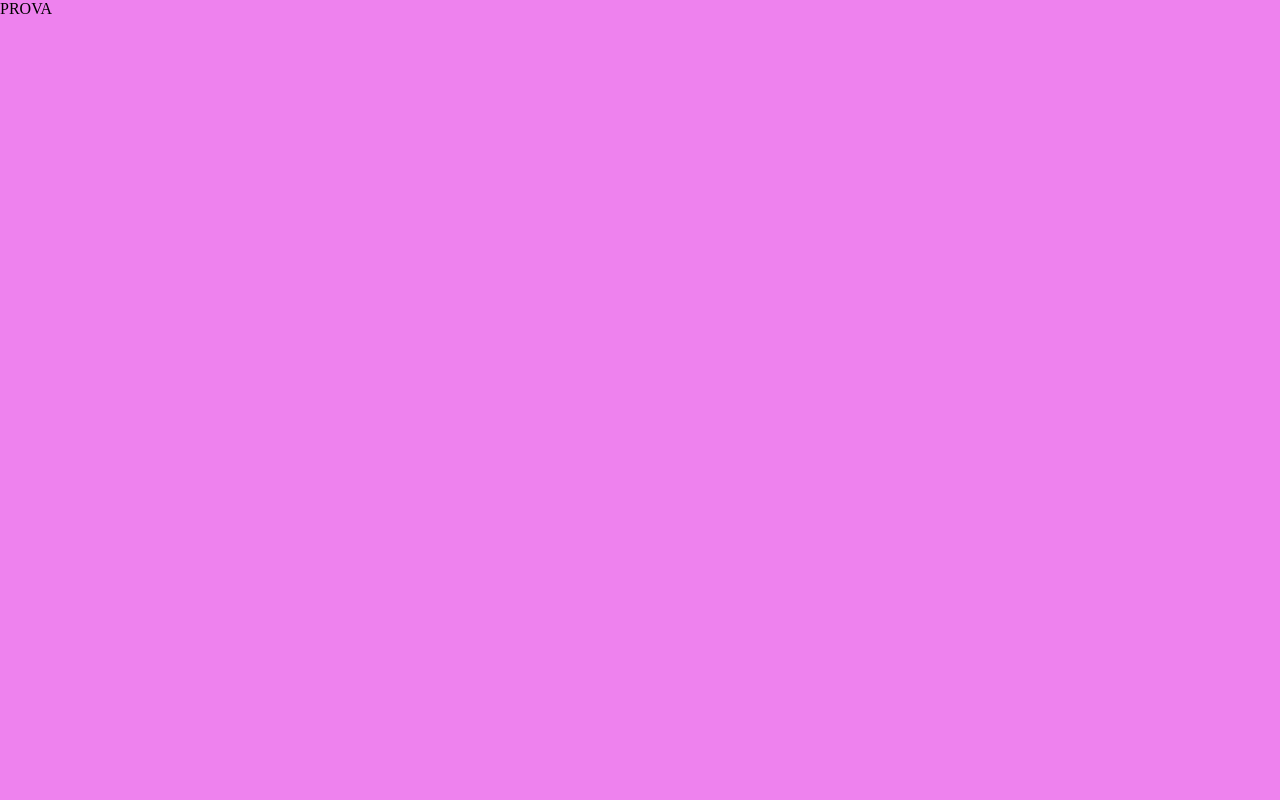
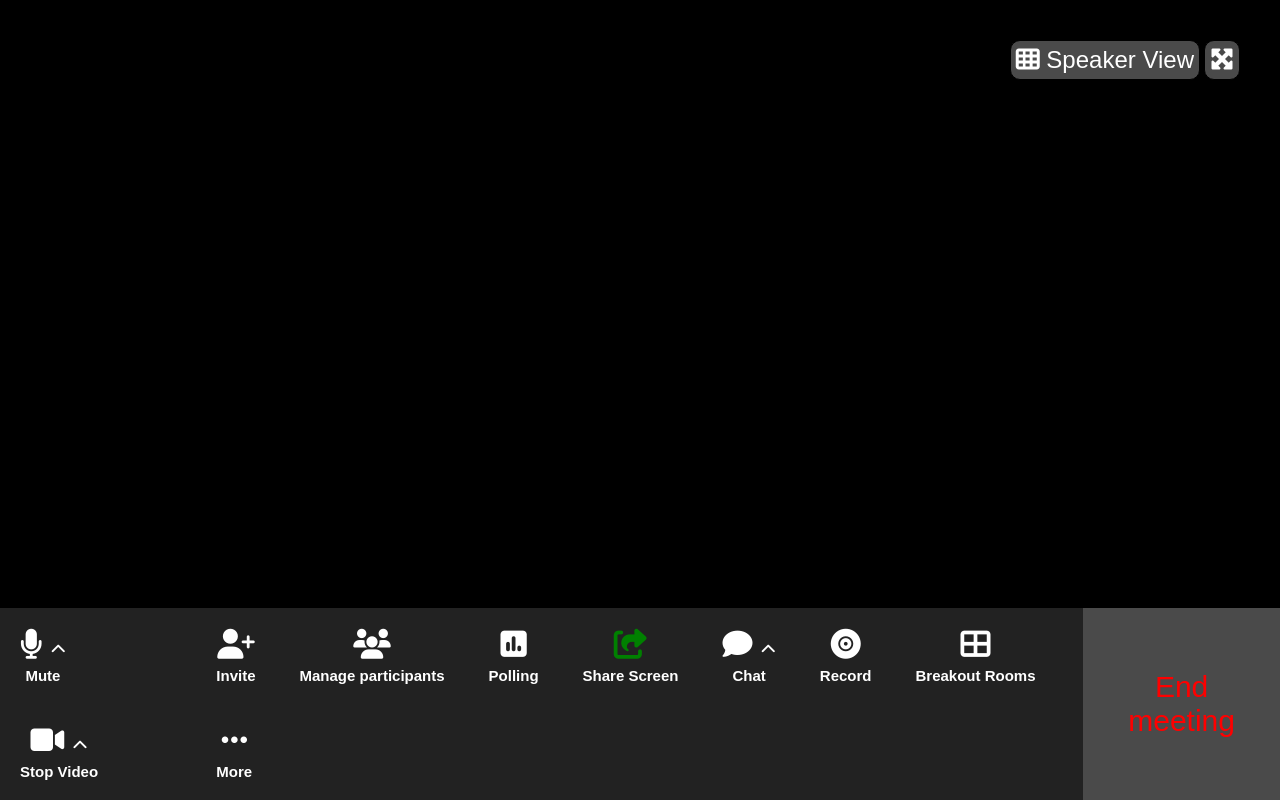
Before and after one commit to DanieleCorrado/html-css-zoom, a plain HTML site: page index.html in a window 1280 px wide. Drawn offline with Linux system fonts and the light colour scheme.

Commit message:
add header and footer

```diff
--- a/css/index.css
+++ b/css/index.css
@@ -1,11 +1,105 @@
+/* Regole generali */
+
 * {
   margin: 0;
   padding: 0;
   box-sizing: border-box;
 }
 
+body {
+  background-color: black;
+}
+
+button {
+  padding: 5px;
+  cursor: pointer;
+  font-size: 24px;
+}
+
+/* Regole header */
+
+header {
+  margin-top: 40px;
+  position: relative;
+}
+
+.option {
+  position: fixed;
+  top: 20px;
+  right: 20px;
+  padding: 20px;
+}
+
+.option > button {
+  color: white;
+  background-color: rgb(74, 74, 74);
+  border: 1px solid black;
+  border-radius: 10px;
+  padding: 5px;
+}
+
+.container {
+  background-color: black;
+  height: 100vh;
+}
+
+/* Regola main */
+
+
+/* Regole footer */
+
+footer {
+  height: 90px;
+  position: relative;
+}
+
+.setting {
+  position: fixed;
+  display: flex;
+  justify-content: space-between;
+  width: 100%;
+  bottom: 0px;
+  background-color: rgb(34, 34, 34);
+}
+
+.setting button {
+  background-color: transparent;
+  border: none;
+  font-size: 30px;
+  padding: 20px;
+  color: white;
+}
+
+.fa-share-from-square {
+  color: green;
+}
+
+.fa-chevron-up {
+  font-size: 15px;
+}
+
+.setting h6 {
+  margin-top: 5px;
+  font-size: 15px;
+}
+
+#exit {
+  background-color: rgb(74, 74, 74);
+}
+
+#exit > button {
+  height: 100%;
+  width: 100%;
+  color: red;
+}
+
 
 /* DEBUG */
-body {
+
+/* .option {
+  background-color: blue;
+} */
+
+/* .setting {
   background-color: violet;
-}
+} */
--- a/index.html
+++ b/index.html
@@ -5,12 +5,124 @@
     <meta charset="UTF-8">
     <meta http-equiv="X-UA-Compatible" content="IE=edge">
     <meta name="viewport" content="width=device-width, initial-scale=1.0">
+    <link rel="stylesheet" href="https://cdnjs.cloudflare.com/ajax/libs/font-awesome/6.3.0/css/all.min.css" integrity="sha512-SzlrxWUlpfuzQ+pcUCosxcglQRNAq/DZjVsC0lE40xsADsfeQoEypE+enwcOiGjk/bSuGGKHEyjSoQ1zVisanQ==" crossorigin="anonymous" referrerpolicy="no-referrer" />
     <link rel="stylesheet" href="css/index.css">
     <title>Zoom</title>
   </head>
 
   <body>
-    PROVA
+
+    <header>
+
+      <div class="option">
+
+        <button href="#">
+          <i class="fa-solid fa-table-cells"></i>
+          <span>Speaker View</span>
+
+        </button>
+
+        <button href="#">
+          <i class="fa-solid fa-maximize"></i>
+        </button>
+      </div>
+    </header>
+
+    <main>
+
+    </main>
+
+    <footer>
+
+      <nav class="setting">
+
+        <div id="my-settings">
+
+          <button>
+
+            <i class="fa-solid fa-microphone"></i>
+            <i class="fa-solid fa-chevron-up"></i>
+            <h6>Mute</h6>
+          </button>
+
+          <button>
+
+            <i class="fa-solid fa-video"></i>
+            <i class="fa-solid fa-chevron-up"></i>
+            <h6>Stop Video</h6>
+          </button>
+
+        </div>
+
+        <div id="general-settings">
+
+          <button>
+
+            <i class="fa-solid fa-user-plus"></i>
+            <h6>Invite</h6>
+
+          </button>
+
+          <button>
+
+            <i class="fa-solid fa-users"></i>
+            <h6>Manage participants</h6>
+
+          </button>
+
+          <button>
+
+            <i class="fa-solid fa-square-poll-vertical"></i>
+            <h6>Polling</h6>
+
+          </button>
+
+          <button>
+
+            <i class="fa-solid fa-share-from-square"></i>
+            <h6>Share Screen</h6>
+
+          </button>
+
+          <button>
+
+            <i class="fa-solid fa-comment"></i>
+            <i class="fa-solid fa-chevron-up"></i>
+            <h6>Chat</h6>
+
+          </button>
+
+          <button>
+
+            <i class="fa-solid fa-record-vinyl"></i>
+            <h6>Record</h6>
+
+          </button>
+
+          <button>
+
+            <i class="fa-solid fa-table-cells-large"></i>
+            <h6>Breakout Rooms</h6>
+
+          </button>
+
+          <button>
+
+            <i class="fa-solid fa-ellipsis"></i>
+            <h6>More</h6>
+
+          </button>
+
+        </div>
+
+        <div id="exit">
+
+          <button>End meeting</button>
+
+        </div>
+
+      </nav>
+    </footer>
 
   </body>
 
```
